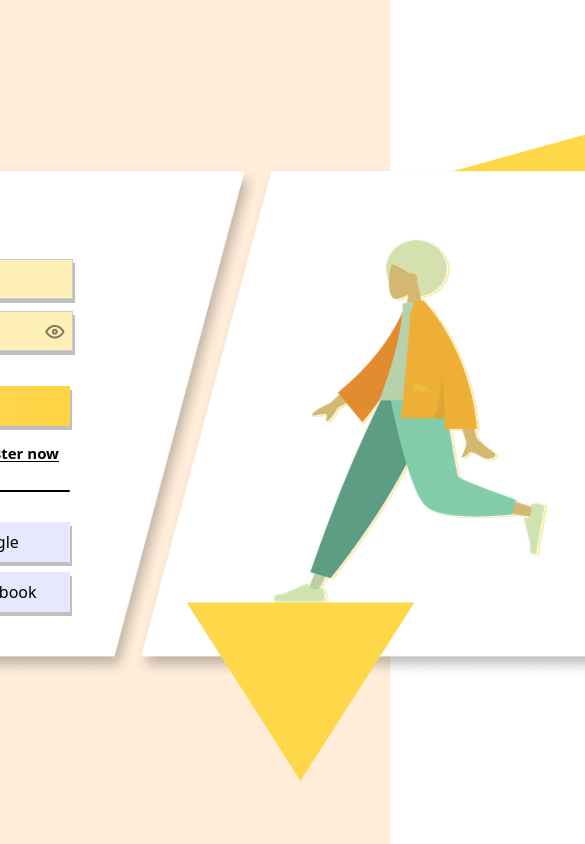
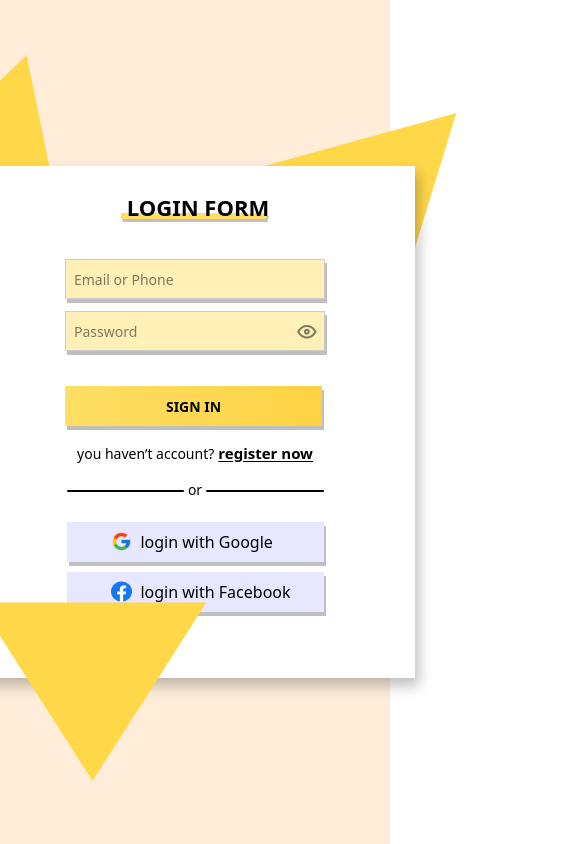
Before and after one commit to alirezabaharloo/yellow-theme-login-react-form, a React (Vite) app in the folder yellow-theme-react-form/yellow_theme_forms/: page / in a window 390 px wide. Shown: the top 844 px of the page, 585 px wide, since content can reach past the window. Built offline with nearby package versions, Linux system fonts and the light colour scheme.

Commit message:
complete half of tablet responsive for elements

```diff
--- a/yellow-theme-react-form/yellow_theme_forms/src/Register.jsx
+++ b/yellow-theme-react-form/yellow_theme_forms/src/Register.jsx
@@ -69,7 +69,7 @@ export default function LoginForm() {
   // Animation delays (top to bottom, all start after triangle anim)
   const delays = {
     loginForm: formStartDelay + 0.0,
-    headerImg: formStartDelay + 0.7,
+    headerImg: formStartDelay + 0.5,
     email: formStartDelay + 0.1,
     password: formStartDelay + 0.2,
     signIn: formStartDelay + 0.3,
@@ -81,6 +81,9 @@ export default function LoginForm() {
     google: formStartDelay + 0.4,
     facebook: formStartDelay + 0.5,
   };
+
+  const whileTap = { scale: 0.95, transition: { duration: 0.15 } };
+  const whileHover = { scale: 1.02, transition: { duration: 0.18 } };
 
   function handleSubmit(e) {
     e.preventDefault();
@@ -106,16 +109,11 @@ export default function LoginForm() {
       <section className="relative flex">
         {/* form */}
         <div
-          className="relative flex bg-no-repeat bg-contain z-20"
-          style={{
-            backgroundImage: "url('/form_wrapper.png')",
-            width: "855px",
-            height: "512px",
-            padding: "25px 45px",
-          }}
+          className="relative flex bg-no-repeat z-20 bg-[url('/form_wrapper.png')] bg-cover w-[855px] h-[512px] p-[25px_45px]
+            max-lg:bg-white max-lg:shadow-[4px_8px_13px_rgba(0,0,0,0.25)] max-lg:bg-none max-lg:w-[27.5rem]"
         >
           {/* Left side (Form) */}
-          <div className="flex-1">
+          <div className="flex-1 max-lg:flex max-lg:flex-col max-lg:items-center">
             {/* Header */}
             <motion.div
               className="relative"
@@ -185,8 +183,8 @@ export default function LoginForm() {
               {/* 5. SIGN IN button (button style) */}
               <motion.button
                 type="submit"
-                whileTap={{ scale: 0.95 }}
-                whileHover={{ scale: 1.03 }}
+                whileTap={whileTap}
+                whileHover={whileHover}
                 variants={buttonVariant(delays.signIn)}
                 initial="hidden"
                 animate="visible"
@@ -204,7 +202,7 @@ export default function LoginForm() {
                 you haven’t account?
               </motion.span>
               <motion.button
-                whileTap={{ scale: 0.92 }}
+                whileTap={whileTap}
                 className="text-[15px] font-semibold cursor-pointer underline underline-offset-2 hover:text-gray-500 "
                 variants={textRightVariant(delays.registerBtn)}
                 initial="hidden"
@@ -229,8 +227,8 @@ export default function LoginForm() {
             <div className="mt-5 flex flex-col gap-2.5 w-[257px]">
               <motion.button
                 type="button"
-                whileTap={{ scale: 0.95 }}
-                whileHover={{ scale: 1.02 }}
+                whileTap={whileTap}
+                whileHover={whileHover}
                 variants={buttonVariant(delays.google)}
                 initial="hidden"
                 animate="visible"
@@ -241,8 +239,8 @@ export default function LoginForm() {
               </motion.button>
               <motion.button
                 type="button"
-                whileTap={{ scale: 0.95 }}
-                whileHover={{ scale: 1.02 }}
+                whileTap={whileTap}
+                whileHover={whileHover}
                 variants={buttonVariant(delays.facebook)}
                 initial="hidden"
                 animate="visible"
@@ -255,15 +253,15 @@ export default function LoginForm() {
           </div>
 
           {/* Right side (Image / Illustration) */}
-          <div className="flex-1 flex items-center justify-center ">
+          <div className="flex-1 flex items-center justify-center max-lg:hidden">
             <motion.img
               src="/human.png"
               alt="human"
               className="mr-[-2.875rem] mt-0 pointer-events-auto"
               initial={{ opacity: 0, marginRight: '-18.875rem' }}
               animate={{ opacity: 1, marginRight: '-2.875rem' }}
-              whileTap={{ scale: 0.95, transition: { duration: 0.15 } }}
-              whileHover={{ scale: 1.02, transition: { duration: 0.18 } }}
+              whileTap={whileTap}
+              whileHover={whileHover}
               transition={{ ...spring, delay: 0.1 }}
             />
           </div>
@@ -275,8 +273,8 @@ export default function LoginForm() {
           className="absolute pointer-events-auto"
           initial={{ opacity: 0, top: '-21.3rem', right: '-21.6rem' }}
           animate={{ opacity: 1, top: '-3.3rem', right: '-2.6rem' }}
-          whileTap={{ scale: 0.95, transition: { duration: 0.15 } }}
-          whileHover={{ scale: 1.02, transition: { duration: 0.18 } }}
+          whileTap={whileTap}
+          whileHover={whileHover}
           transition={{ ...spring, delay: 0.1 }}
         />
         <motion.img
@@ -285,8 +283,8 @@ export default function LoginForm() {
           className="absolute pointer-events-auto"
           initial={{ opacity: 0, top: '-23rem', left: '-23rem' }}
           animate={{ opacity: 1, top: '-7rem', left: '-7rem' }}
-          whileTap={{ scale: 0.95, transition: { duration: 0.15 } }}
-          whileHover={{ scale: 1.02, transition: { duration: 0.18 } }}
+          whileTap={whileTap}
+          whileHover={whileHover}
           transition={{ ...spring, delay: 0.1 }}
         />
         <motion.img
@@ -295,8 +293,8 @@ export default function LoginForm() {
           className="absolute z-[25] pointer-events-auto"
           initial={{ opacity: 0, top: '40.25rem', right: '13rem' }}
           animate={{ opacity: 1, top: '27.25rem', right: '13rem' }}
-          whileTap={{ scale: 0.95, transition: { duration: 0.15 } }}
-          whileHover={{ scale: 1.02, transition: { duration: 0.18 } }}
+          whileTap={whileTap}
+          whileHover={whileHover}
           transition={{ ...spring, delay: 0.1 }}
         />
       </section>
--- a/yellow-theme-react-form/yellow_theme_forms/src/index.css
+++ b/yellow-theme-react-form/yellow_theme_forms/src/index.css
@@ -1,4 +1,7 @@
 @import "tailwindcss";
+@import url('https://fonts.googleapis.com/css2?family=Roboto:wght@300;400;500;700&display=swap');
+
+
 
 @theme {
   --color-primary-1: #FFD84A;
```
